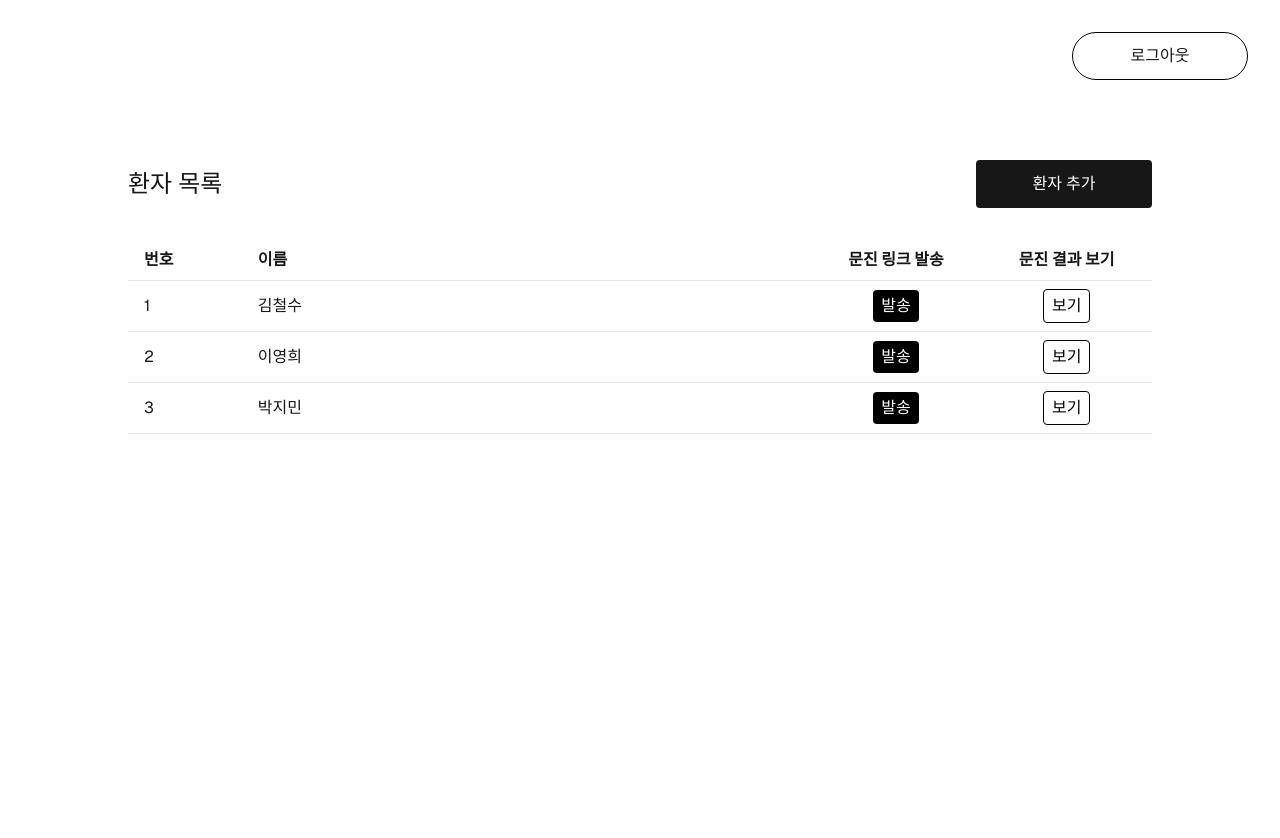
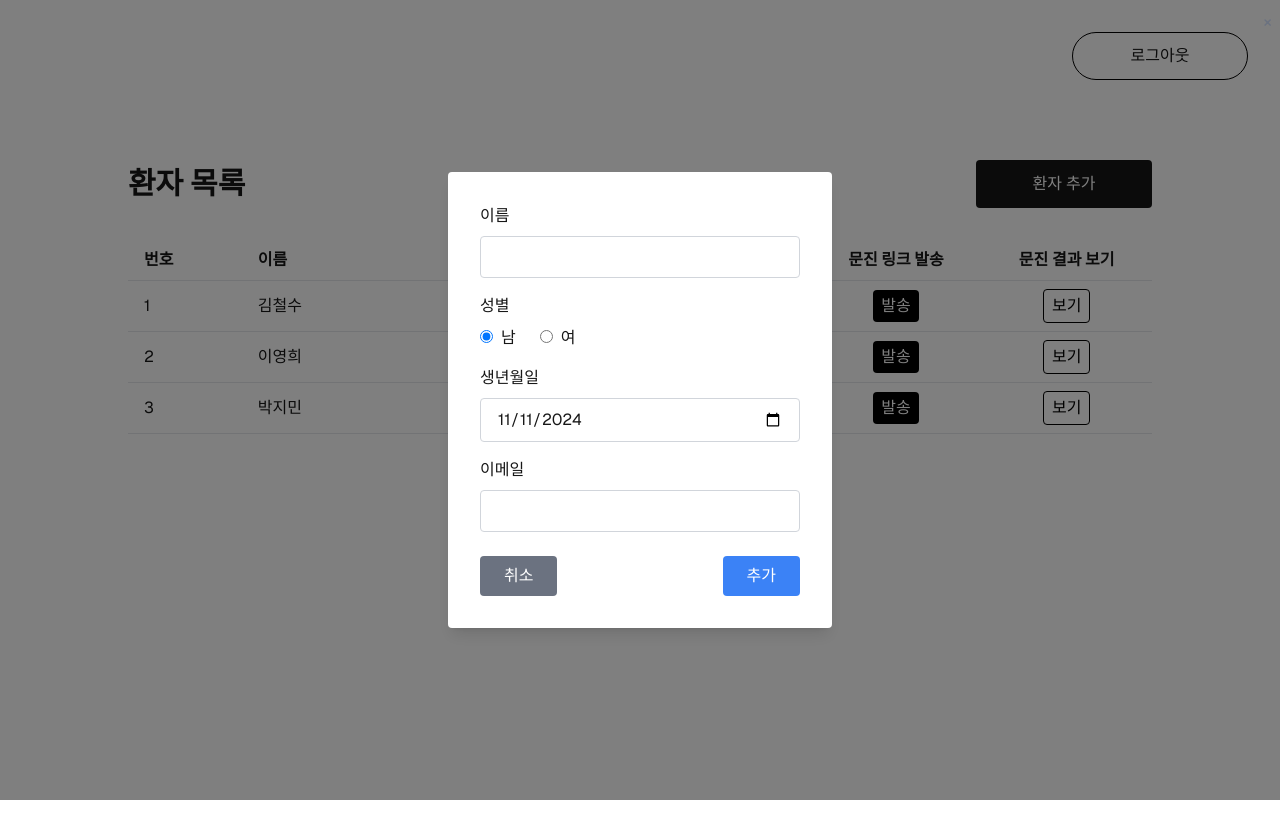
Before and after one commit to dlwlstjs/health-dashboard, a Next.js app: page / in a window 1280 px wide. Both pictures are taken after a click on the button "환자 추가". Shown: the top 838 px of the page. Built offline with nearby package versions, Linux system fonts and the light colour scheme.

Commit message:
모달창UI 끝

```diff
--- a/app/components/PatientAddModal.tsx
+++ b/app/components/PatientAddModal.tsx
@@ -1,64 +1,122 @@
+// components/PatientAddModal.tsx
+
 import React, { useState } from "react";
 
-interface PatientAddModalProps {
+interface ModalProps {
   isOpen: boolean;
   onClose: () => void;
-  onSubmit: (newPatient: { name: string; email: string }) => void;
+  onAddPatient: (newPatient: { name: string; gender: string; birthDate: string; email: string }) => void;
 }
 
-const PatientAddModal: React.FC<PatientAddModalProps> = ({ isOpen, onClose, onSubmit }) => {
+const PatientAddModal: React.FC<ModalProps> = ({ isOpen, onClose, onAddPatient }) => {
   const [name, setName] = useState("");
+  const [gender, setGender] = useState("남");
+  const [birthDate, setBirthDate] = useState(new Date().toISOString().split("T")[0]); // 오늘 날짜 기본값
   const [email, setEmail] = useState("");
 
-  const handleSubmit = () => {
-    onSubmit({ name, email });
-    setName(""); // Reset name
-    setEmail(""); // Reset email
-    onClose(); // Close modal after submitting
+  if (!isOpen) return null;
+
+  const handleSubmit = (e: React.FormEvent) => {
+    e.preventDefault();
+
+    const newPatient = {
+      name,
+      gender,
+      birthDate,
+      email,
     };
 
-  if (!isOpen) return null; // Don't render if modal is not open
+    onAddPatient(newPatient); // 환자 추가 처리
+    onClose(); // 모달 닫기
+  };
 
   return (
     <div className="fixed inset-0 bg-black bg-opacity-50 flex justify-center items-center z-50">
-      <div className="bg-white p-6 rounded-lg shadow-lg max-w-sm w-full">
-        <h2 className="text-xl font-semibold mb-4">환자 추가</h2>
-        <div className="mb-4">
-          <label htmlFor="name" className="block text-sm font-medium">이름</label>
+      <div className="bg-white p-8 rounded shadow-lg w-96">
+        <button
+          onClick={onClose}
+          className="absolute top-2 right-2 text-lg text-gray-500"
+        >
+          &times;
+        </button>
+
+        <form onSubmit={handleSubmit}>
+          <div>
+            <label className="block mb-2">이름</label>
             <input
-            id="name"
               type="text"
-            className="w-full p-2 border border-gray-300 rounded mt-2"
               value={name}
               onChange={(e) => setName(e.target.value)}
-            placeholder="이름을 입력하세요"
+              className="w-full px-4 py-2 border border-gray-300 rounded"
+              required
             />
           </div>
-        <div className="mb-4">
-          <label htmlFor="email" className="block text-sm font-medium">이메일</label>
+
+          <div className="mt-4">
+            <label className="block mb-2">성별</label>
+            <div className="flex">
+              <label className="mr-6">
                 <input
-            id="email"
+                  type="radio"
+                  name="gender"
+                  value="남"
+                  checked={gender === "남"}
+                  onChange={(e) => setGender(e.target.value)}
+                />
+                <span className="ml-2">남</span>
+              </label>
+              <label className="mr-6">
+                <input
+                  type="radio"
+                  name="gender"
+                  value="여"
+                  checked={gender === "여"}
+                  onChange={(e) => setGender(e.target.value)}
+                />
+                <span className="ml-2">여</span>
+              </label>
+            </div>
+          </div>
+
+          <div className="mt-4">
+            <label className="block mb-2">생년월일</label>
+            <input
+              type="date"
+              value={birthDate}
+              onChange={(e) => setBirthDate(e.target.value)}
+              className="w-full px-4 py-2 border border-gray-300 rounded"
+              required
+            />
+          </div>
+
+          <div className="mt-4">
+            <label className="block mb-2">이메일</label>
+            <input
               type="email"
-            className="w-full p-2 border border-gray-300 rounded mt-2"
               value={email}
               onChange={(e) => setEmail(e.target.value)}
-            placeholder="이메일을 입력하세요"
+              className="w-full px-4 py-2 border border-gray-300 rounded"
+              required
             />
           </div>
-        <div className="flex justify-end">
+
+          {/* 버튼 섹션: 취소 버튼을 추가 버튼 왼쪽에 배치 */}
+          <div className="mt-6 flex justify-between">
             <button
-            onClick={onClose}
-            className="mr-2 bg-gray-300 text-gray-700 px-4 py-2 rounded"
+              type="button"
+              onClick={onClose} // 취소 버튼 클릭 시 모달 닫기
+              className="bg-gray-500 text-white py-2 px-6 rounded hover:bg-gray-600"
             >
               취소
             </button>
             <button
-            onClick={handleSubmit}
-            className="bg-black text-white px-4 py-2 rounded"
+              type="submit"
+              className="bg-blue-500 text-white py-2 px-6 rounded hover:bg-blue-600"
             >
               추가
             </button>
           </div>
+        </form>
       </div>
     </div>
   );
--- a/app/page.tsx
+++ b/app/page.tsx
@@ -1,7 +1,9 @@
+// app/page.tsx
 "use client";
 
-import { useEffect, useState } from "react";
+import { useState, useEffect } from "react";
 import { useRouter } from "next/navigation";
+import PatientAddModal from "@/app/components/PatientAddModal"; // 모달 컴포넌트 가져오기
 
 interface User {
   id: number;
@@ -16,10 +18,11 @@ interface User {
 
 export default function Home() {
   const [users, setUsers] = useState<User[]>([]);
+  const [isModalOpen, setIsModalOpen] = useState(false); // 모달 상태 관리
   const router = useRouter();
 
+  // 임시 데이터 설정
   useEffect(() => {
-    // 임시 데이터 설정
     const tempUsers = [
       {
         id: 1,
@@ -29,7 +32,7 @@ export default function Home() {
         birthYear: 1990,
         birthMonth: 5,
         birthDay: 15,
-        email: "chulsoo@example.com"
+        email: "chulsoo@example.com",
       },
       {
         id: 2,
@@ -39,7 +42,7 @@ export default function Home() {
         birthYear: 1985,
         birthMonth: 8,
         birthDay: 25,
-        email: "younghee@example.com"
+        email: "younghee@example.com",
       },
       {
         id: 3,
@@ -49,17 +52,27 @@ export default function Home() {
         birthYear: 1992,
         birthMonth: 2,
         birthDay: 10,
-        email: "jimin@example.com"
-      }
+        email: "jimin@example.com",
+      },
     ];
-
-    // 임시 데이터를 상태에 설정
     setUsers(tempUsers);
   }, []);
 
   const handleLogout = () => {
-    // 로그아웃 로직
     router.push("/login");
+  };
+
+  const handleAddPatient = (newPatient: { name: string; gender: string; birthDate: string; email: string }) => {
+    // 새 환자 추가
+    const newUser = {
+      id: users.length + 1,
+      userId: `user${users.length + 1}`,
+      ...newPatient,
+      birthYear: parseInt(newPatient.birthDate.split("-")[0]),
+      birthMonth: parseInt(newPatient.birthDate.split("-")[1]),
+      birthDay: parseInt(newPatient.birthDate.split("-")[2]),
+    };
+    setUsers((prevUsers) => [...prevUsers, newUser]);
   };
 
   return (
@@ -77,8 +90,11 @@ export default function Home() {
 
         {/* 환자 목록과 환자 추가 버튼 */}
         <div className="flex justify-between items-center mb-8">
-          <h1 className="text-2xl">환자 목록</h1>
-          <button className="rounded border border-solid border-transparent transition-colors flex items-center justify-center bg-foreground text-background gap-2 hover:bg-[#383838] dark:hover:bg-[#ccc] text-sm sm:text-base h-10 sm:h-12 px-6 sm:min-w-44">
+          <h1 className="text-3xl font-bold">환자 목록</h1>
+          <button
+            onClick={() => setIsModalOpen(true)} // 환자 추가 버튼 클릭 시 모달 열기
+            className="rounded border border-solid border-transparent transition-colors flex items-center justify-center bg-foreground text-background gap-2 hover:bg-[#383838] dark:hover:bg-[#ccc] text-sm sm:text-base h-10 sm:h-12 px-6 sm:min-w-44"
+          >
             환자 추가
           </button>
         </div>
@@ -125,6 +141,13 @@ export default function Home() {
           </table>
         </div>
       </div>
+
+      {/* 환자 추가 모달 */}
+      <PatientAddModal
+        isOpen={isModalOpen}
+        onClose={() => setIsModalOpen(false)} // 모달 닫기
+        onAddPatient={handleAddPatient} // 환자 추가
+      />
     </div>
   );
 }
```
Lines whose indentation alone changed are shown as unchanged.
